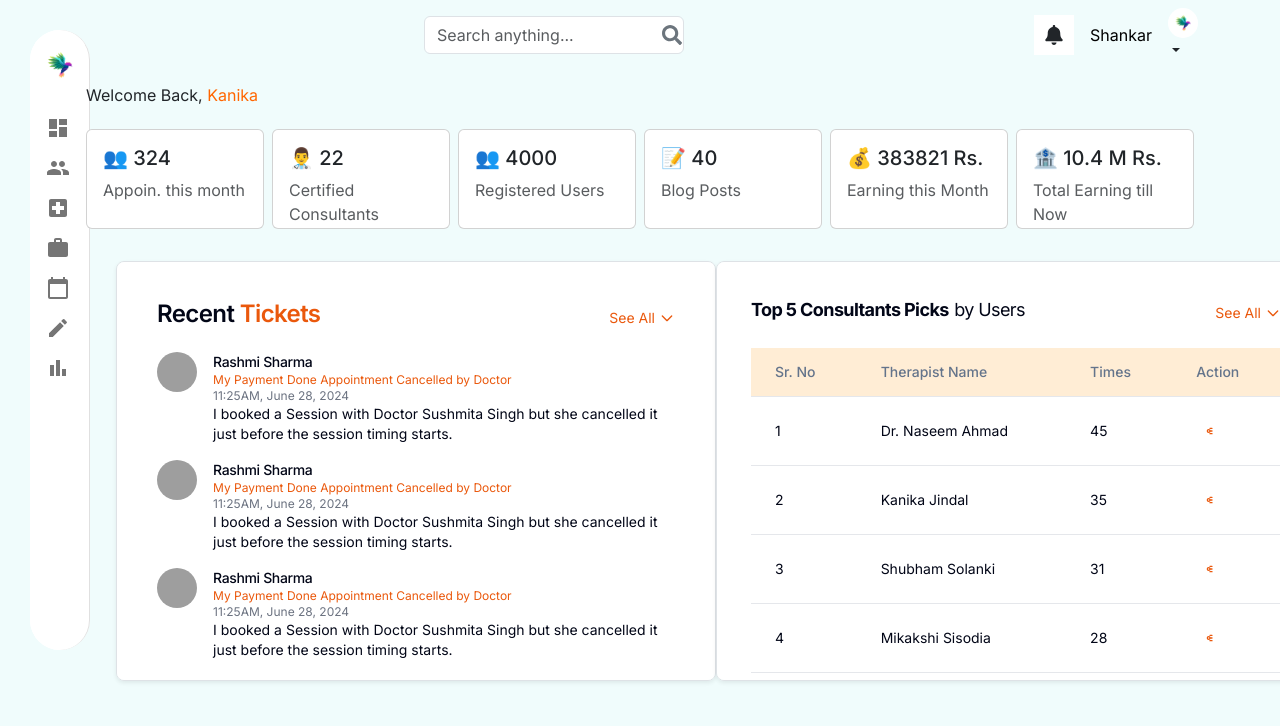
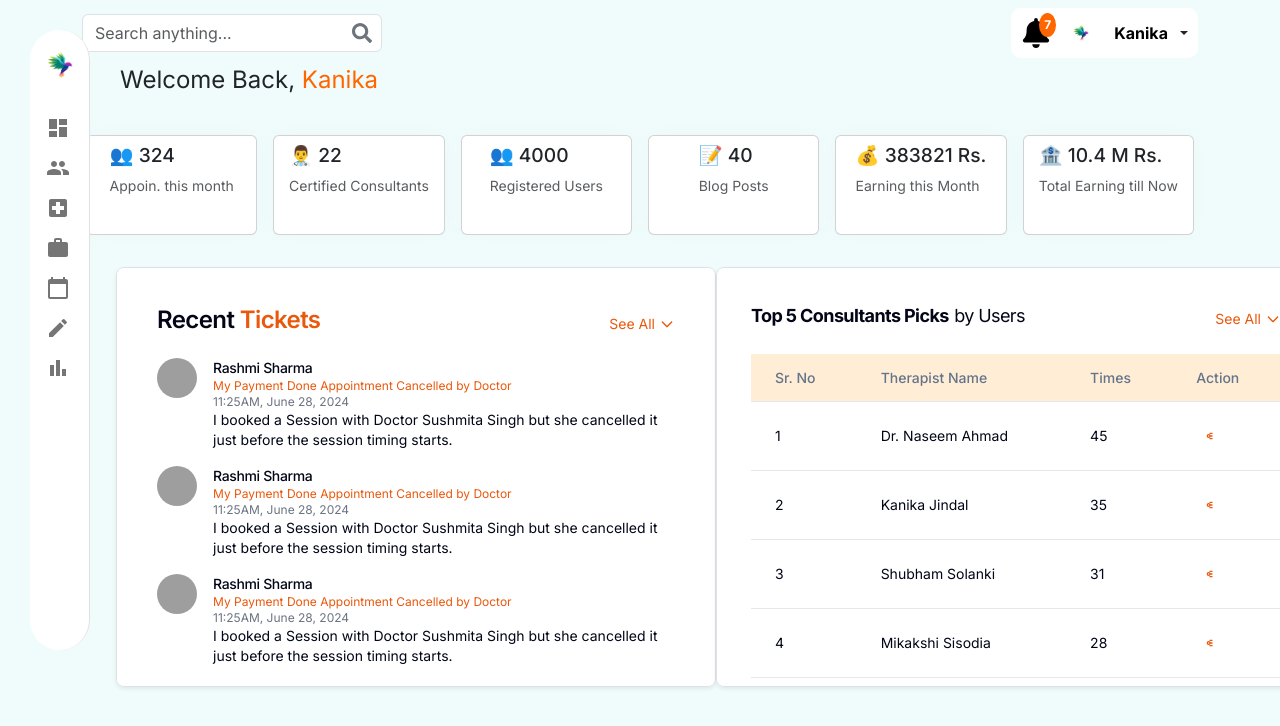
Before and after one commit to ManageHarmony/dashboard, a Next.js app: page /dashboard in a window 1280 px wide. Shown: the top 726 px of the page. Built offline with nearby package versions, Linux system fonts and the light colour scheme; grey boxes are pictures that could not be loaded.

Commit message:
changing in dashboard

```diff
--- a/src/app/dashboard/DashboardHeader.tsx
+++ b/src/app/dashboard/DashboardHeader.tsx
@@ -3,12 +3,19 @@
 import React from 'react';
 import { Navbar, Nav, Form, FormControl, NavDropdown, Container } from 'react-bootstrap';
 import { FaBell, FaSearch } from 'react-icons/fa';
+import Image from 'next/image';
+import profilePic from "../../../public/logo.jpg"
 
-const DashboardHeader = () => {
+const DashboardHeader = ({isPanelHovered} : any) => {
   return (
     <Navbar bg="transparent" className="d-flex justify-content-between w-100">
       <Container className="d-flex justify-content-between align-items-center">
-        <Form className="d-flex mx-auto w-30 position-relative">
+        <Form style={{
+          position: 'relative',
+          width: '300px',  // Adjust width as necessary
+          transform: isPanelHovered ? 'translateX(150px)' : 'translateX(0)',
+          transition: 'transform 0.3s ease-in-out',
+        }}>
           <FormControl
             type="search"
             placeholder="Search anything..."
@@ -20,14 +27,35 @@ const DashboardHeader = () => {
             style={{ position: 'absolute', right: '10px', top: '50%', transform: 'translateY(-50%)', color: '#6c757d' }}
           />
         </Form>
+        <div className="d-flex align-items-center" style={{ padding: '10px', backgroundColor: '#fff', borderRadius: '10px' }}>
+          <div style={{ position: 'relative', marginRight: '15px' }}>
+            <FaBell size={30} style={{ color: '#000' }} />
+            <span style={{
+              position: 'absolute',
+              top: '-5px',
+              right: '-5px',
+              backgroundColor: '#ff6600',
+              borderRadius: '50%',
+              color: '#fff',
+              padding: '3px 5px',
+              fontSize: '12px',
+              fontWeight: 'bold'
+            }}>7</span>
+          </div>
           <div className="d-flex align-items-center">
-          <Nav.Link href="#notifications">
-            <FaBell size={40} style={{ padding: '10px', background: '#fff' }} />
-          </Nav.Link>
-          <span className="mx-3" style={{ color: '#000' }}>Shankar</span> {/* Replace 'John Doe' with dynamic user name */}
+            <Image
+              src={profilePic}
+              alt="Profile"
+              width={30}
+              height={30}
+              className=""
+              style={{ marginRight: '10px' }}
+            />
+            <span className="mx-2" style={{ color: '#000', fontWeight: 'bold' }}>Kanika</span>
             <NavDropdown
-            title={<img src="/logo.jpg" alt="Avatar" className="rounded-circle" width="30" height="30" />}
+              title={<span></span>}
               id="basic-nav-dropdown"
+              align="end"
             >
               <NavDropdown.Item href="#profile">Profile</NavDropdown.Item>
               <NavDropdown.Item href="#settings">Settings</NavDropdown.Item>
@@ -35,6 +63,7 @@ const DashboardHeader = () => {
               <NavDropdown.Item href="#logout">Logout</NavDropdown.Item>
             </NavDropdown>
           </div>
+        </div>
       </Container>
     </Navbar>
   );
--- a/src/app/dashboard/DashboardStats.tsx
+++ b/src/app/dashboard/DashboardStats.tsx
@@ -12,20 +12,26 @@ const DashboardStats = ({ isPanelHovered }: any) => {
   ];
 
   return (
+    <>
+      <h1 className="mb-4" style={{
+        marginLeft: "120px",
+        transform: isPanelHovered ? 'translateX(150px)' : 'translateX(0)',
+        transition: 'transform 0.3s ease-in-out',
+        fontSize: "1.5rem"
+      }}>
+        Welcome Back, <span style={{ color: '#ff6600' }}>Kanika</span>
+      </h1>
       <Container
         className="p-3"
         style={{
           background: 'transparent',
-        transform: isPanelHovered ? 'translateX(120px)' : 'translateX(0)',
+          display: isPanelHovered ? 'none' : 'block',
           transition: 'transform 0.3s ease-in-out',
         }}
       >
-      <h1 className="mb-4">
-        Welcome Back, <span style={{ color: '#ff6600' }}>Kanika</span>
-      </h1>
-      <Row className="g-2">
+        <Row className="g-3 justify-content-center">
           {stats.map((stat, index) => (
-          <Col key={index} xs={12} sm={6} md={4} lg={2}>
+            <Col key={index} xs={12} sm={6} md={4} lg={2} className="d-flex">
               <Card className="text-left stat-card">
                 <Card.Body>
                   <Card.Title className="display-10">{stat.icon} {stat.value}</Card.Title>
@@ -36,6 +42,7 @@ const DashboardStats = ({ isPanelHovered }: any) => {
           ))}
         </Row>
       </Container>
+    </>
   );
 };
 
--- a/src/app/dashboard/SidePanel.tsx
+++ b/src/app/dashboard/SidePanel.tsx
@@ -2,41 +2,52 @@
 
 import React from 'react';
 import { Drawer, List, ListItem, ListItemIcon, ListItemText } from '@mui/material';
-import { Dashboard, People, LocalHospital, Work, CalendarToday, Edit, BarChart, Apartment } from '@mui/icons-material';
+import { Dashboard, People, LocalHospital, Work, CalendarToday, Edit, BarChart } from '@mui/icons-material';
 import Image from 'next/image';
 import logo from "../../../public/logo.jpg";
 
 const drawerWidth = 200;
 
-const SidePanel = ({ open }: any) => {
+interface SidePanelProps {
+  onLogoMouseEnter: () => void;
+  onLogoMouseLeave: () => void;
+  isPanelHovered: boolean;
+}
+
+const SidePanel: React.FC<SidePanelProps> = ({ onLogoMouseEnter, onLogoMouseLeave, isPanelHovered }) => {
   return (
     <Drawer
       variant="permanent"
       style={{
-        width: open ? drawerWidth : 60,
+        width: isPanelHovered ? drawerWidth : 60,
         transition: 'width 0.3s',
         background: "#fff",
         position: 'fixed',
         top: 30,
         left: 30,
         height: 'calc(100% - 180px)',
-        borderRadius: "30px"
+        borderRadius: "30px",
+        zIndex: 1000
       }}
       PaperProps={{
         style: {
-          width: open ? drawerWidth : 60,
+          width: isPanelHovered ? drawerWidth : 60,
           overflowX: 'hidden',
           transition: 'width 0.3s',
           background: "#fff",
           position: 'relative',
           height: '100%',
-          borderRadius: "30px"
+          borderRadius: "30px",
         }
       }}
     >
-      <div style={{ display: 'flex', justifyContent: 'center', padding: '10px 0' }}>
-        <Image src={logo} alt="Logo" width={50} height={50} />
-      </div>
+      <div style={{ display: 'flex', flexDirection: "column", alignItems: 'center', padding: '10px 0' }} onMouseEnter={onLogoMouseEnter}
+          onMouseLeave={onLogoMouseLeave}>
+
+
+          <Image src={logo} alt="Logo" width={50} height={50} />
+</div>
+
       <List>
         {[
           { text: 'Dashboard', icon: <Dashboard /> },
@@ -46,7 +57,6 @@ const SidePanel = ({ open }: any) => {
           { text: 'Appointments', icon: <CalendarToday /> },
           { text: 'Content', icon: <Edit /> },
           { text: 'Stats', icon: <BarChart /> },
-        //   { text: 'Organization', icon: <Apartment /> },
         ].map((item, index) => (
           <ListItem
             button
@@ -54,7 +64,7 @@ const SidePanel = ({ open }: any) => {
             className='listItem'
           >
             <ListItemIcon className='listItemIcon'>{item.icon}</ListItemIcon>
-            <ListItemText primary={item.text} style={{ display: open ? 'block' : 'none' }} />
+            <ListItemText primary={item.text} style={{ display: isPanelHovered ? 'block' : 'none' }} />
           </ListItem>
         ))}
       </List>
--- a/src/app/dashboard/page.tsx
+++ b/src/app/dashboard/page.tsx
@@ -1,4 +1,4 @@
-'use client'
+'use client';
 
 import React, { useState } from 'react';
 import DashboardHeader from './DashboardHeader';
@@ -10,24 +10,23 @@ import DashboardStats from './DashboardStats';
 export default function Dashboard() {
   const [isPanelHovered, setIsPanelHovered] = useState(false);
 
-  const handlePanelMouseEnter = () => {
+  const handleLogoMouseEnter = () => {
     setIsPanelHovered(true);
   };
 
-  const handlePanelMouseLeave = () => {
+  const handleLogoMouseLeave = () => {
     setIsPanelHovered(false);
   };
 
   return (
-    <>
-      <div
-        onMouseEnter={handlePanelMouseEnter}
-        onMouseLeave={handlePanelMouseLeave}
-        style={{ display: 'flex', flexDirection: 'row' }}
-      >
-        <SidePanel open={isPanelHovered} />
-      </div>
-      <DashboardHeader />
+    <div style={{ display: 'flex' }}>
+      <SidePanel
+        onLogoMouseEnter={handleLogoMouseEnter}
+        onLogoMouseLeave={handleLogoMouseLeave}
+        isPanelHovered={isPanelHovered}
+      />
+      <div style={{ width: '100%' }}>
+        <DashboardHeader isPanelHovered={isPanelHovered} />
         <DashboardStats isPanelHovered={isPanelHovered} />
         <div
           className="dashboard-grid-container"
@@ -43,6 +42,7 @@ export default function Dashboard() {
             <TopConsultants />
           </div>
         </div>
-    </>
+      </div>
+    </div>
   );
 }
--- a/src/app/globals.css
+++ b/src/app/globals.css
@@ -16,7 +16,7 @@
   cursor: pointer;
 }
 
-.listItem:hover,
+
 .listItem.selected {
   background-color: #000080;
   color: #fff;
@@ -60,7 +60,6 @@
   }
 
 
-
   .top-consultants-container {
     width: 600px; /* Use full width of the grid column */
     height: 420px;
@@ -78,6 +77,23 @@
   }
 
   .stat-card {
-    width: auto;
+    width: 100%;
     height: 100px;
+    display: flex;
+    align-items: center;
+    justify-content: center;
+    box-shadow: 0px 0px 15px rgba(228, 225, 225, 0.1);
   }
+
+  .stat-card .card-body {
+    padding: 0.5rem;
+  }
+
+  .card-title {
+    font-size: 1.2rem;
+    margin-bottom: 0.5rem;
+  }
+
+  .card-text {
+    font-size: 0.875rem;
+  }
```
Lines whose indentation alone changed are shown as unchanged.
